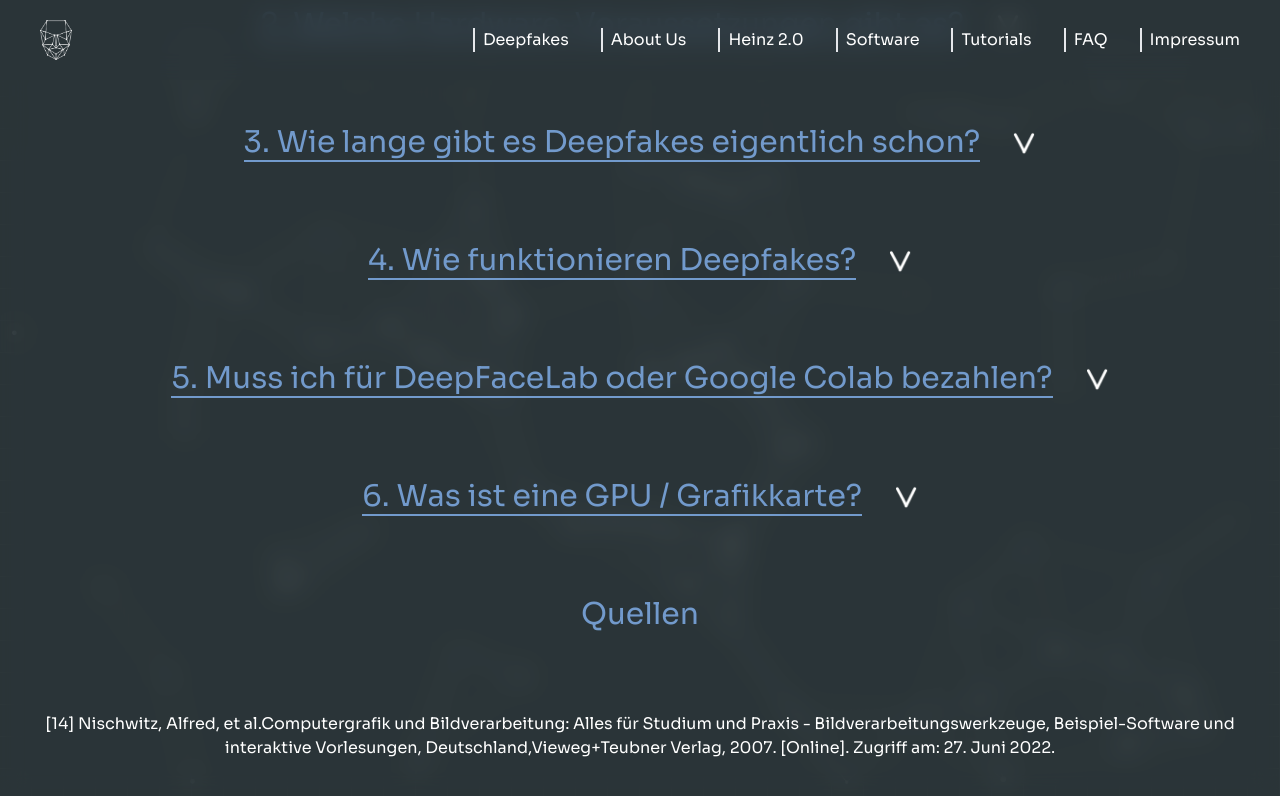
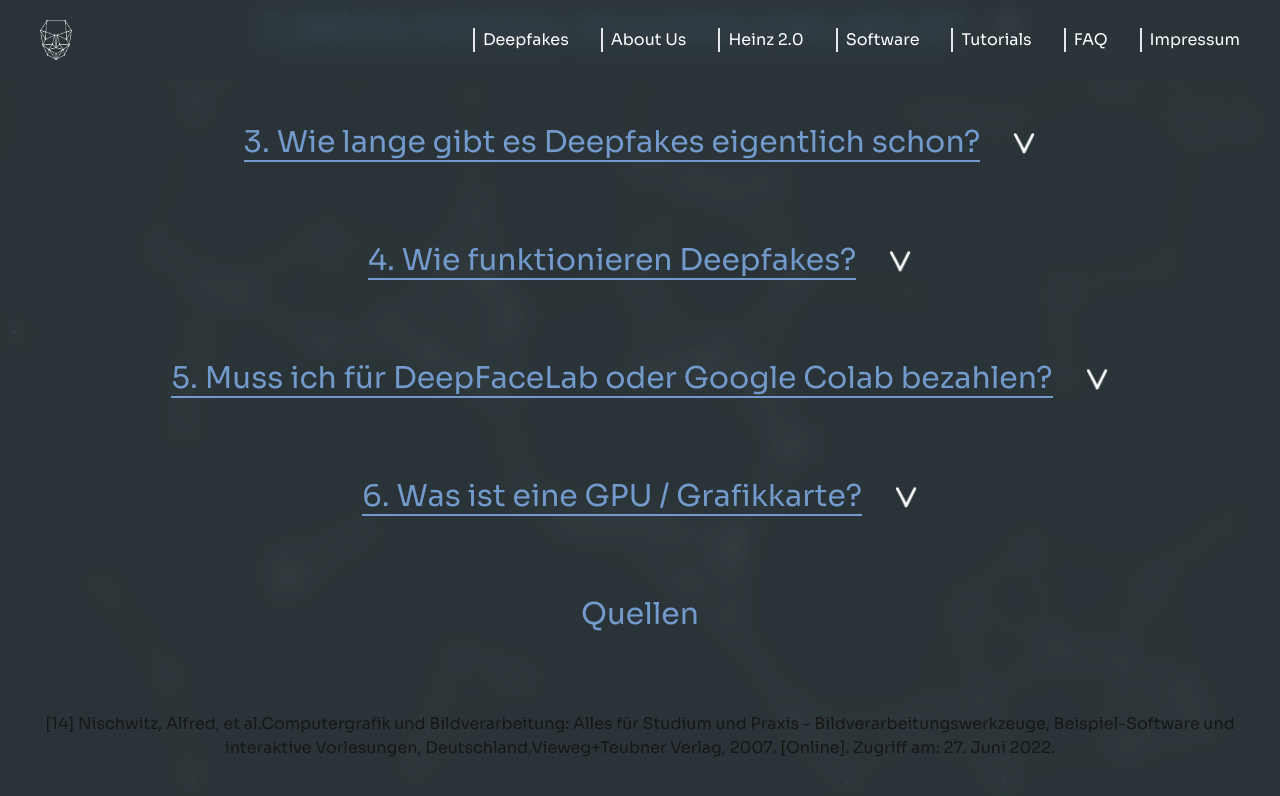
Before and after one commit to Nico-Mayer/Heinz2.0, a Next.js app: page /sub/faq in a window 1280 px wide. In both pictures the pointer is over the link 640 px from the left and 1134 px from the top of the page. Shown: the part 398-1194 px from the top of the page. Built offline with nearby package versions, Linux system fonts and the light colour scheme.

Commit message:
style update

```diff
--- a/styles/globals.css
+++ b/styles/globals.css
@@ -20,7 +20,7 @@
 }
 
 .source:hover {
-  color: white;
+  color: #171715;
 }
 
 .hero-grid {
```
